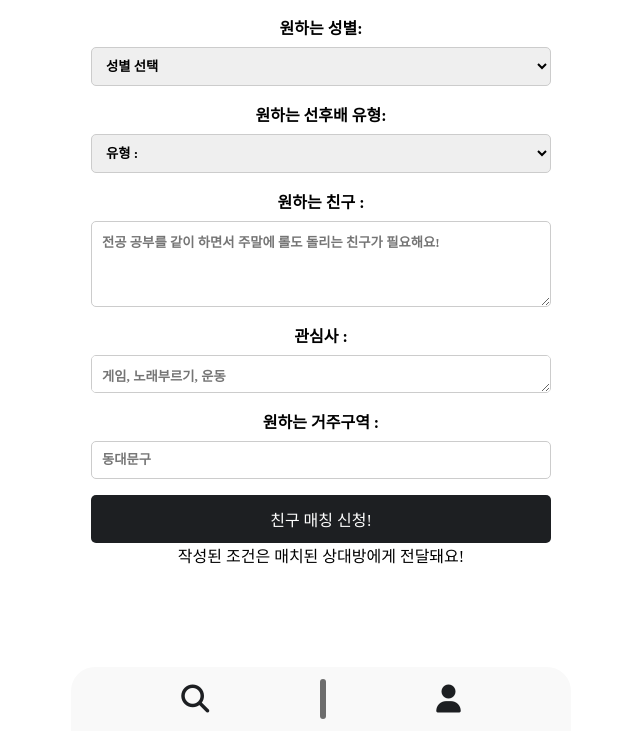
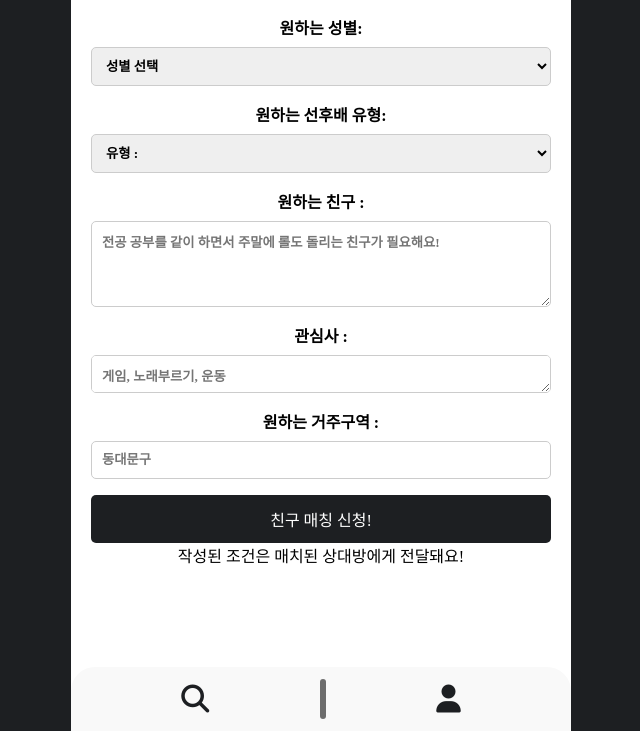
Before and after one commit to gwongibeom/make-a-lot, a plain HTML site: page index.html in a window 1280 px wide. Shown: the part 69-800 px from the top of the page, without its empty margins (319-959 px from the left). Drawn offline with Linux system fonts and the light colour scheme; a web font is replaced by a local one.

Commit message:
fix change bkc

```diff
--- a/styles/index.css
+++ b/styles/index.css
@@ -17,7 +17,7 @@
 body {
     display: flex;
     justify-content: center;
-    background-color: 1d1f22;
+    background-color: #1d1f22;
 }
 
 .wrap {
```
